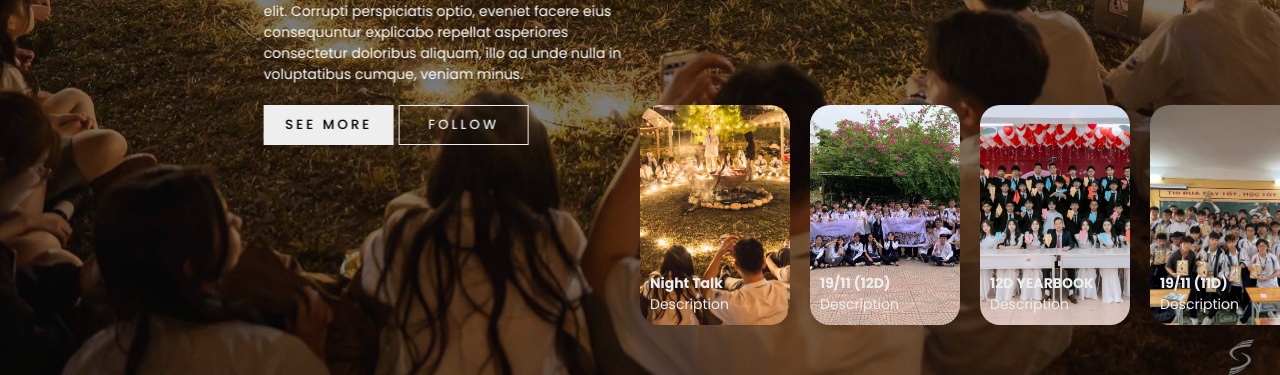
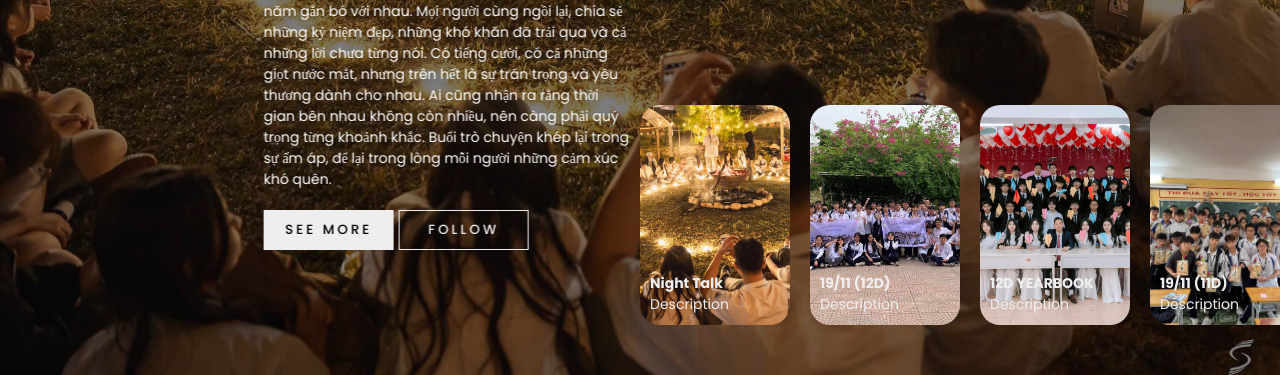
Before and after one commit to cbmisaki/d-website, a plain HTML site: page index.html in a window 1280 px wide. Shown: the part 425-800 px from the top of the page. Drawn offline with Linux system fonts and the light colour scheme.

Commit message:
changed content in each image

```diff
--- a/index.html
+++ b/index.html
@@ -26,7 +26,7 @@
                     <div class="title">22 D 25</div>
                     <div class="topic">memories</div>
                     <div class="des">
-                        Lorem ipsum dolor sit amet consectetur adipisicing elit. Corrupti perspiciatis optio, eveniet facere eius consequuntur explicabo repellat asperiores consectetur doloribus aliquam, illo ad unde nulla in voluptatibus cumque, veniam minus.
+                        Quay ngược thời gian về ngày 24/11/2023. Bức ảnh này là kỷ niệm ngày quốc tế nam giới 19/11 các bạn nữ của niên khoá D(22-25) đã tổ chức bất ngờ cho các bạn nam, các bạn nữ đã lên kế hoạch giả vờ quên ngày 19/11 và tổ chức bất ngờ cho các bạn nam sau khi tiết Thể Dục kết thúc. Ai cũng bất ngờ, vui vẻ và hạnh phúc. Buổi tổ chức được diễn ra thành công và khép lại trong tiếng cười cùng những kỉ niệm đẹp trong trái tim của mỗi thành viên niên khoá D(22-25).
                     </div>
 
                     <div class="buttons">
@@ -44,7 +44,8 @@
                     <div class="title">22 D 25</div>
                     <div class="topic">memories</div>
                     <div class="des">
-                        Lorem ipsum dolor sit amet consectetur adipisicing elit. Corrupti perspiciatis optio, eveniet facere eius consequuntur explicabo repellat asperiores consectetur doloribus aliquam, illo ad unde nulla in voluptatibus cumque, veniam minus.
+                        Chúng tớ đã có buổi tâm sự đầy cảm xúc sau gần 3 năm gắn bó với nhau.  Mọi người cùng ngồi lại, chia sẻ những kỷ niệm đẹp, những khó khăn đã trải qua và cả những lời chưa từng nói. Có tiếng cười, có cả những giọt nước mắt, nhưng trên hết là sự trân trọng và yêu thương dành cho nhau. Ai cũng nhận ra rằng thời gian bên nhau không còn nhiều, nên càng phải quý trọng từng khoảnh khắc. Buổi trò chuyện khép lại trong sự ấm áp, để lại trong lòng mỗi người những cảm xúc khó quên.
+
                     </div>
 
                     <div class="buttons">
@@ -62,7 +63,8 @@
                     <div class="title">22 D 25</div>
                     <div class="topic">memories</div>
                     <div class="des">
-                        Lorem ipsum dolor sit amet consectetur adipisicing elit. Corrupti perspiciatis optio, eveniet facere eius consequuntur explicabo repellat asperiores consectetur doloribus aliquam, illo ad unde nulla in voluptatibus cumque, veniam minus.
+                        Tiếp nối thành công của năm lớp 11 thì năm nay các bạn nữ vẫn dùng chiêu cũ là giả vờ quên rồi tổ chức bất ngờ cho các bạn nam. 23/11/2024 các bạn nữ đã tận dụng tiết sinh hoạt cuối tuần để tổ chức cho các bạn nam. Mỗi bạn nam được các bạn nữ trao tặng huy chương tình bạn và những lời chúc ấm áp siêu cutee. Đây sẽ mãi là kí ức đẹp trong mỗi thành viên niên khoá D(22-25) của chúng tớ.
+
                     </div>
 
                     <div class="buttons">
@@ -80,7 +82,7 @@
                     <div class="title">22 D 25</div>
                     <div class="topic">memories</div>
                     <div class="des">
-                        Lorem ipsum dolor sit amet consectetur adipisicing elit. Corrupti perspiciatis optio, eveniet facere eius consequuntur explicabo repellat asperiores consectetur doloribus aliquam, illo ad unde nulla in voluptatibus cumque, veniam minus.
+                        Buổi kỉ yếu của chúng mình. Buổi kỷ yếu của lớp 12D chúng tớ diễn ra trong không khí rộn ràng và đầy cảm xúc. Mọi người cùng nhau diện những bộ trang phục đẹp nhất, lưu lại những khoảnh khắc thanh xuân đáng nhớ. Có những bức ảnh nghiêm túc đến những khoảnh khắc vui nhộn, tất cả đều tràn ngập tiếng cười. Dù biết rằng sắp chia xa, nhưng ai cũng cố gắng tận hưởng trọn vẹn ngày đặc biệt này. Cuối buổi, cả lớp ôm nhau, cùng hứa sẽ mãi nhớ về những năm tháng thanh xuân tươi đẹp bên nhau.
                     </div>
 
                     <div class="buttons">
```
